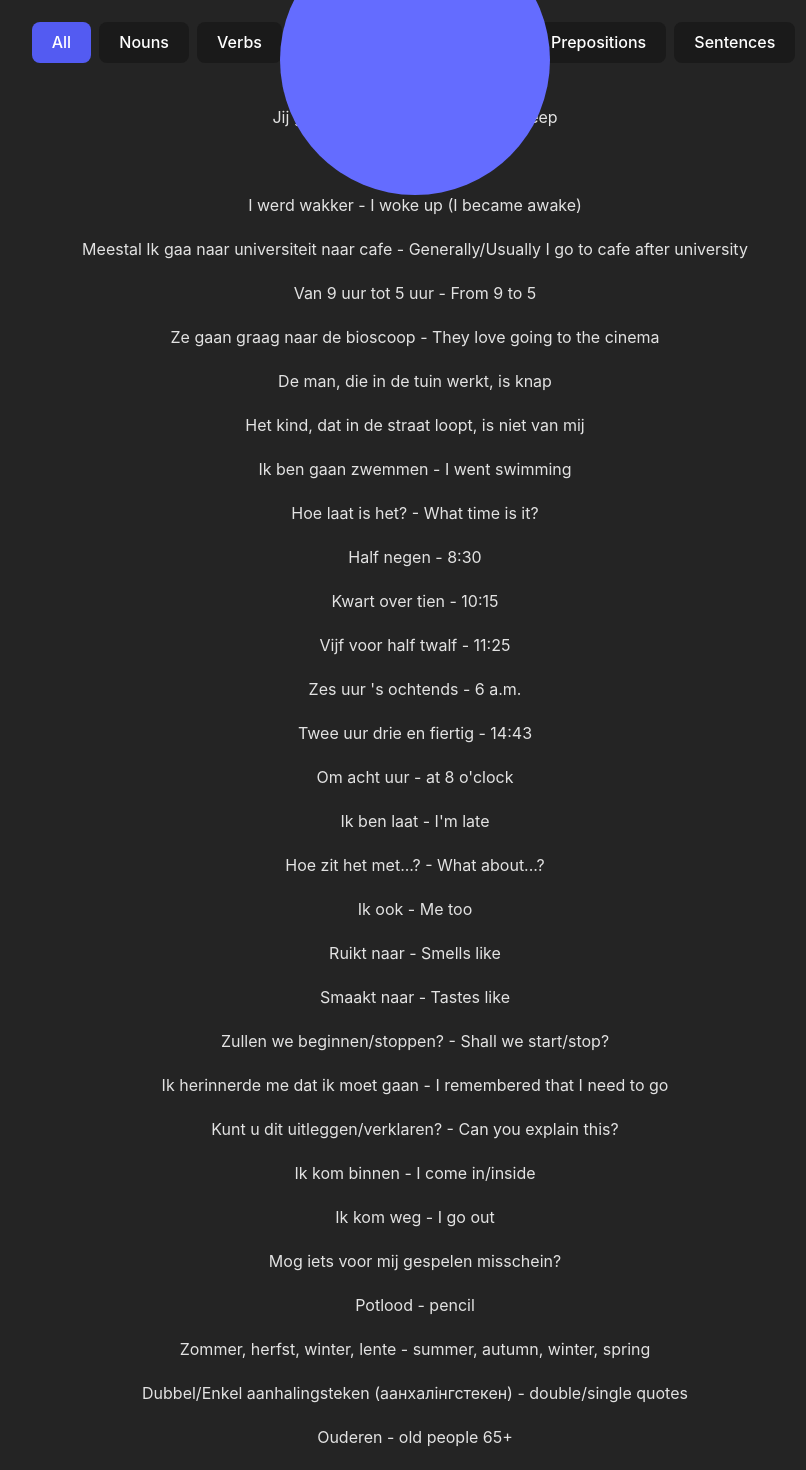
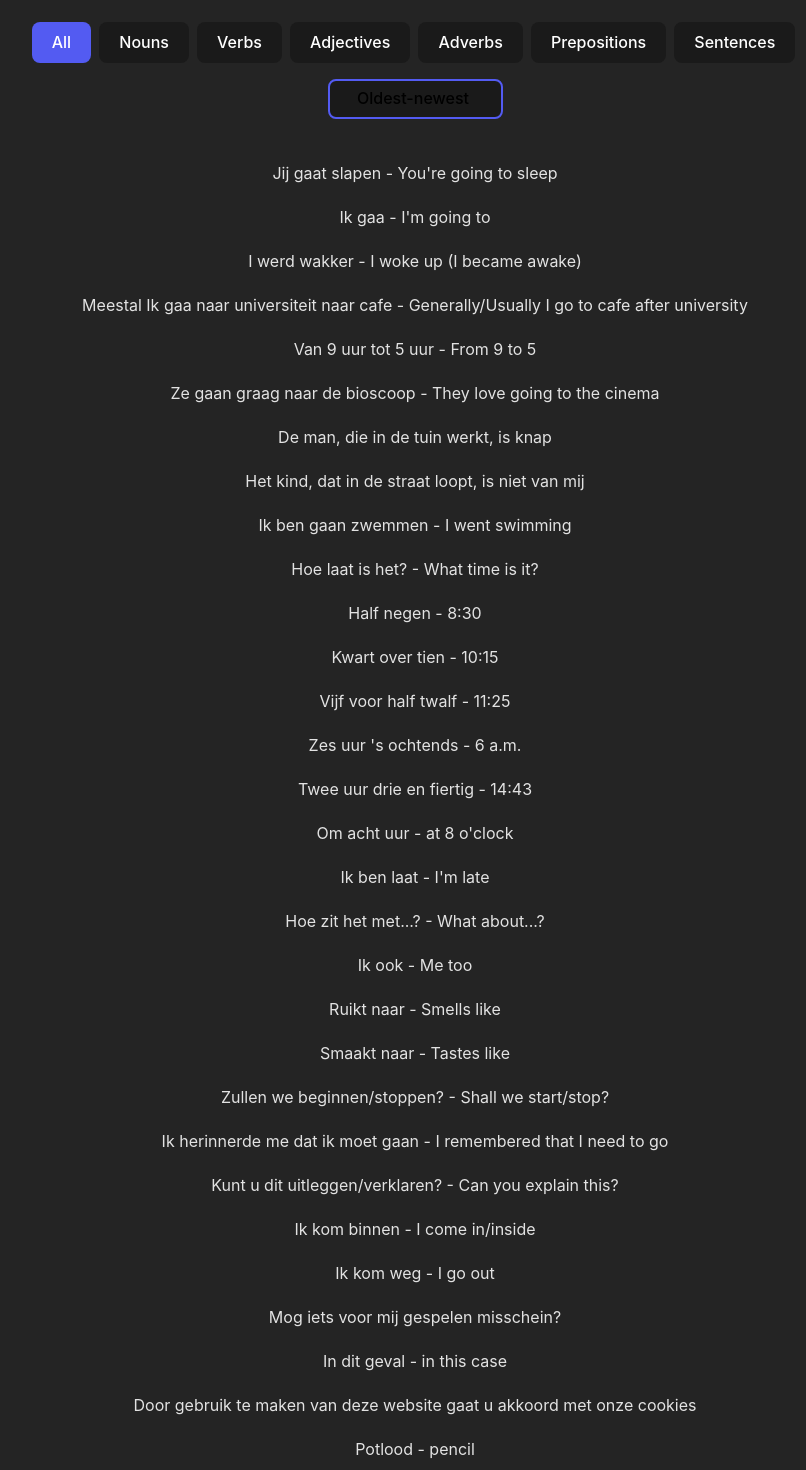
Before and after one commit to lifeconsciousness/Dutch-dictionary, a React (Vite) app: page / in a window 1280 px wide. Shown: the part 340-1810 px from the top of the page, without its empty margins (225-1031 px from the left). Built offline with nearby package versions, Linux system fonts and the light colour scheme.

Commit message:
sorting of words and select element styling

```diff
--- a/src/App.jsx
+++ b/src/App.jsx
@@ -17,20 +17,25 @@ function App() {
   const searchRef = useRef(null)
   const [section, setSection] = useState(0)
   const [search, setSearch] = useState('')
+  const [sort, setSort] = useState('')
 
   const handleChoicePanel = (value) => {
     setSection(value)
   }
+  const handleOptions = (e) => {
+    setSort(e.target.value)
+  }
+  const [selectClassName, setSelectClassName] = useState('')
 
   return (
     <div className="App">
       {/* <SecondSearch offsetTop={searchRef.current}/> */}
-      <CursorCircle />
+      {/* <CursorCircle /> */}
 
       <div className="title-and-search">
         <div className={`search-wrapper`} ref={searchRef}>
 
-          <input className='search-field' type="text" placeholder='Zoeken...' onInput={(e) => {setSearch(e.target.value)}}/>
+          <input className='search-field' type='text' placeholder='Zoeken...' onInput={(e) => {setSearch(e.target.value)}}/>
           <div className="clear-input" onClick={() => {
             const search = document.querySelector('.search-field')
             search.value = ''
@@ -45,22 +50,33 @@ function App() {
 
       <ChoicePanel onClick={handleChoicePanel}/>
 
+      <div className="sortWrapper">
+        <select name="sortWords" id="sortWords" onChange={handleOptions} className={selectClassName} onClick={() => {
+          selectClassName === '' ? setSelectClassName('select-open') : setSelectClassName('')
+        }}>
+          <option value="old-new">Oldest-newest</option>
+          <option value="new-old">Newest-oldest</option>
+          <option value="a-z">Alphabetical order</option>
+          <option value="z-a">Alphabetical reversed</option>
+        </select>
+      </div>
+
       <div className="words">
 
         { section === 0 ? <>
-          <Words wordsType={data.sentences} search={search}/>
-          <Words wordsType={data.nouns} search={search}/>
-          <Words wordsType={data.adjectives} search={search}/>
-          <Words wordsType={data.verbs} search={search}/>
-          <Words wordsType={data.prepositions} search={search}/>
-          <Words wordsType={data.adverbs} search={search}/>
+          <Words wordsType={data.sentences} search={search} sort={sort}/>
+          <Words wordsType={data.nouns} search={search} sort={sort}/>
+          <Words wordsType={data.adjectives} search={search} sort={sort}/>
+          <Words wordsType={data.verbs} search={search} sort={sort}/>
+          <Words wordsType={data.prepositions} search={search} sort={sort}/>
+          <Words wordsType={data.adverbs} search={search} sort={sort}/>
         </> : null }
-        { section === 1 ? <Words wordsType={data.nouns} search={search} /> : null }
-        { section === 2 ? <Words wordsType={data.verbs} search={search} /> : null }
-        { section === 3 ? <Words wordsType={data.adjectives} search={search} /> : null }
-        { section === 4 ? <Words wordsType={data.adverbs} search={search} /> : null }
-        { section === 5 ? <Words wordsType={data.prepositions} search={search} /> : null }
-        { section === 6 ? <Words wordsType={data.sentences} search={search} /> : null }
+        { section === 1 ? <Words wordsType={data.nouns} search={search} sort={sort} /> : null }
+        { section === 2 ? <Words wordsType={data.verbs} search={search} sort={sort} /> : null }
+        { section === 3 ? <Words wordsType={data.adjectives} search={search} sort={sort} /> : null }
+        { section === 4 ? <Words wordsType={data.adverbs} search={search} sort={sort} /> : null }
+        { section === 5 ? <Words wordsType={data.prepositions} search={search} sort={sort} /> : null }
+        { section === 6 ? <Words wordsType={data.sentences} search={search} sort={sort} /> : null }
 
       </div>
 
--- a/src/components/CursorCircle.tsx
+++ b/src/components/CursorCircle.jsx
@@ -1,10 +1,9 @@
 import React from 'react'
 import { useEffect, useState } from 'react'
 
-type Props = {}
 
-function CursorCircle({ }: Props) {
-    const [cursorPos, setCursorPos] = useState<number[]>([])
+function CursorCircle() {
+    const [cursorPos, setCursorPos] = useState([])
 
     useEffect(() => {
         const handleMouseMove = (e) => {
--- a/src/components/Words.jsx
+++ b/src/components/Words.jsx
@@ -1,22 +1,27 @@
 import React from 'react'
 
-function Words({wordsType, search}) {
-  return (
-    <>
-        {
-            wordsType.
-            filter((item) => {
-              //filter returns only the elements that have value from search in them
-              return search === '' ? item : item.toLowerCase().includes(search.toLowerCase());
-            }).
-            map((word, index) => (
-                <div key={index}>
-                  {word === '' ? null : <p className='word'>{word}</p>}
-                </div>
-            ))
-        }
-    </>
-  )
+function Words({ wordsType, search, sort }) {
+  let sortedWords = wordsType;
+
+  if (sort === 'new-old') {
+    sortedWords = wordsType.slice().reverse()
+  } else if (sort === 'a-z') {
+    sortedWords = wordsType.slice().sort()
+  } else if (sort === 'z-a') {
+    sortedWords = wordsType.slice().sort().reverse()
+  }
+
+  const words = sortedWords
+    .filter((item) => {
+      return search === '' ? item : item.toLowerCase().includes(search.toLowerCase())
+    })
+    .map((word, index) => (
+      <div key={index}>
+        {word === '' ? null : <p className='word'>{word}</p>}
+      </div>
+    ));
+
+  return <>{words}</>;
 }
 
-export default Words
+export default Words;
--- /dev/null
+++ b/src/css/_sortWords.scss
@@ -0,0 +1,31 @@
+.sortWrapper {
+    width: 100%;
+    display: flex;
+    align-items: center;
+    justify-content: center;
+    margin-top: 1rem;
+
+    #sortWords {
+        padding-top: 0px;
+        font-family: inherit;
+        height: 40px;
+
+        font-weight: 500;
+        font-size: 1em;
+        outline: none;
+        border: #535bf2 2px solid;
+        border-radius: 8px;
+        box-shadow: none;
+        background-color: #1a1a1a;
+        -webkit-appearance: none;
+        text-align-last: center;
+        padding-right: 4px;
+        // padding-top: -2px;
+        padding-bottom: 2px;
+    }
+
+    .select-open {
+        border-bottom-left-radius: 0 !important;
+        border-bottom-right-radius: 0 !important;
+    }
+}
--- a/src/data/words.json
+++ b/src/data/words.json
@@ -23,9 +23,9 @@
         "Berg - mountain",
         "Vremde/Onbekende - stranger",
         "Keuze - choice",
-        "",
-        "",
-        "",
+        "Niets - nothing",
+        "Thing - ding",
+        "Stemming - mood",
         "",
         "",
         "",
@@ -55,6 +55,12 @@
         "Stuur - stuurde - gestuurd - send",
         "Laden - ladde - geladen - charge",
         "Reizen - reisde - gereisd - travel",
+        "Veroorzaakt - caused",
+        "",
+        "",
+        "",
+        "",
+        "",
         "",
         "",
         "",
@@ -171,6 +177,11 @@
         "Ik kom binnen - I come in/inside",
         "Ik kom weg - I go out",
         "Mog iets voor mij gespelen misschein?",
+        "In dit geval - in this case",
+        "Door gebruik te maken van deze website gaat u akkoord met onze cookies",
+        "",
+        "",
+        "",
         "",
         "",
         "",
--- a/src/index.css
+++ b/src/index.css
@@ -26,6 +26,7 @@ body {
   margin: 0;
   min-height: 201vh;
   width: 100%;
+  overflow-x: hidden;
 }
 
 h1 {
@@ -87,7 +88,7 @@ button:focus-visible {
 }
 @media (min-width: 815px) {
   .title-and-search {
-    transform: scale(0.7);
+    transform: scale(0.65);
   }
   .title-and-search .search-wrapper {
     width: 80vmin;
@@ -110,9 +111,9 @@ button:focus-visible {
   .title-and-search .search-wrapper {
     width: 80vmin;
     margin-bottom: 2rem;
+    order: 1;
   }
   .title-and-search .dictionary-title {
-    order: -1;
     margin-top: 0;
     text-align: center;
     border: none;
@@ -162,7 +163,7 @@ button:focus-visible {
 
 @media (max-width: 815px) {
   .clear-input {
-    bottom: -11%;
+    bottom: -13%;
   }
 }
 .clear-input:active {
@@ -225,10 +226,43 @@ button:focus-visible {
   flex-direction: column;
   align-items: center;
   margin-top: 2rem;
+  padding-bottom: 4rem;
 }
 .words .word {
   font-size: max(1.2vw, 16px);
   margin: 10px 0;
   text-align: center;
-  padding: 0 10px;
+  padding: 0 20px;
+}
+
+.cursor-circle {
+  background-color: #646cff;
+  height: 270px;
+  aspect-ratio: 1;
+  position: absolute;
+  border-radius: 50%;
+  top: 50%;
+  left: 50%;
+  translate: -50% -50%;
+}
+
+.sortWrapper {
+  width: 100%;
+  display: flex;
+  align-items: center;
+  justify-content: center;
+  margin-top: 2rem;
+}
+.sortWrapper #sortWords {
+  font-family: inherit;
+  height: 35px;
+  font-size: 0.95rem;
+  outline: none;
+  border-color: #535bf2;
+  padding: 5px;
+  padding-left: 10px;
+  border-radius: 8px;
+}
+.sortWrapper #sortWords option {
+  width: 50px;
 }/*# sourceMappingURL=index.css.map */
--- a/src/index.scss
+++ b/src/index.scss
@@ -65,3 +65,4 @@ button:focus-visible {
 @import './css/searchbar';
 @import './css/words';
 @import './css/cursorCircle';
+@import './css/sortWords';
```
Also changed, not shown: 1 other file (tests, documents, lock files or other folders).
